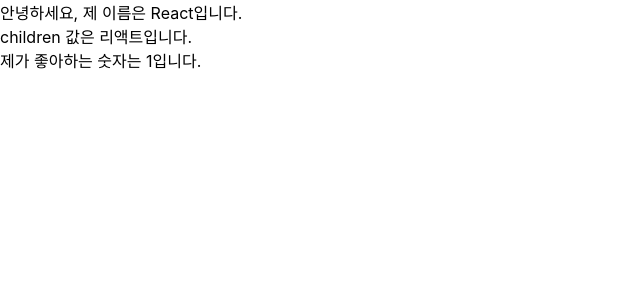
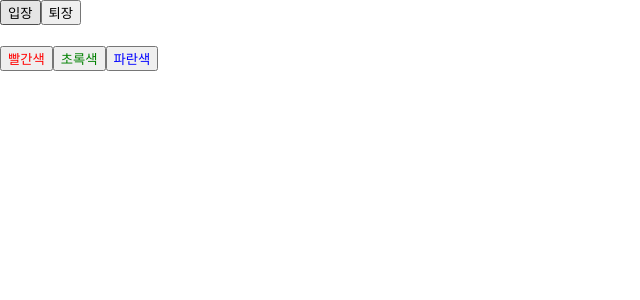
Before and after one commit to onethejay/first-react, a React (Create React App) app: page / in a window 1280 px wide. Shown: the top 300 px of the page, without its empty margins (0-640 px from the left). Built offline with nearby package versions, Linux system fonts and the light colour scheme.

Commit message:
useState 실습

```diff
--- a/src/App.js
+++ b/src/App.js
@@ -1,12 +1,8 @@
 import './App.css';
-import MyComponent from './MyComponent';
+import Say from './Say';
 
 function App() {
-  return (
-    <MyComponent name={'React'} favoriteNumber={1}>
-      리액트
-    </MyComponent>
-  );
+  return <Say></Say>;
 }
 
 export default App;
--- /dev/null
+++ b/src/Say.js
@@ -0,0 +1,28 @@
+import React, { useState } from 'react';
+
+const Say = () => {
+  const [message, setMessage] = useState('');
+  const onClickEnter = () => setMessage('안녕하세요!');
+  const onClickLeave = () => setMessage('안녕히 가세요!');
+
+  const [color, setColor] = useState('black');
+
+  return (
+    <div>
+      <button onClick={onClickEnter}>입장</button>
+      <button onClick={onClickLeave}>퇴장</button>
+      <h1 style={{ color }}>{message}</h1>
+      <button style={{ color: 'red' }} onClick={() => setColor('red')}>
+        빨간색
+      </button>
+      <button style={{ color: 'green' }} onClick={() => setColor('green')}>
+        초록색
+      </button>
+      <button style={{ color: 'blue' }} onClick={() => setColor('blue')}>
+        파란색
+      </button>
+    </div>
+  );
+};
+
+export default Say;
```
Also changed, not shown: 1 other file (tests, documents, lock files or other folders).
